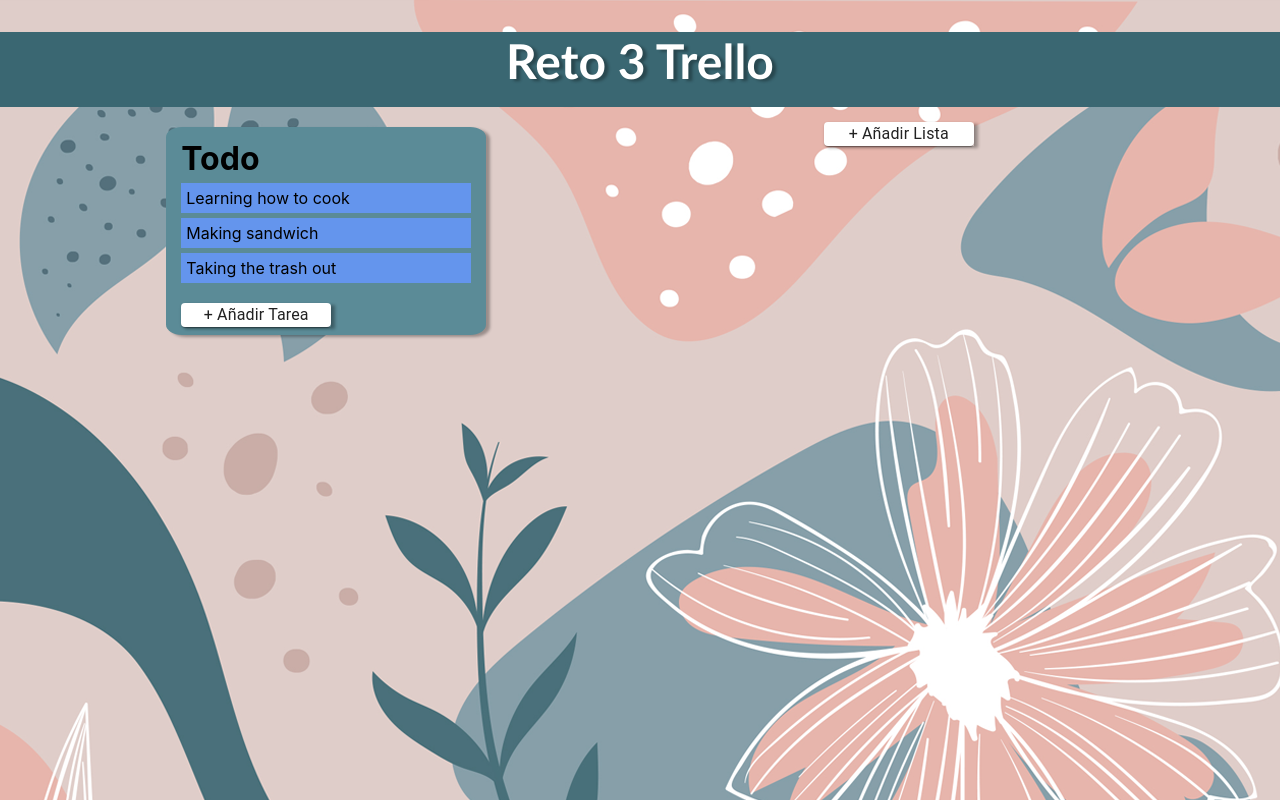
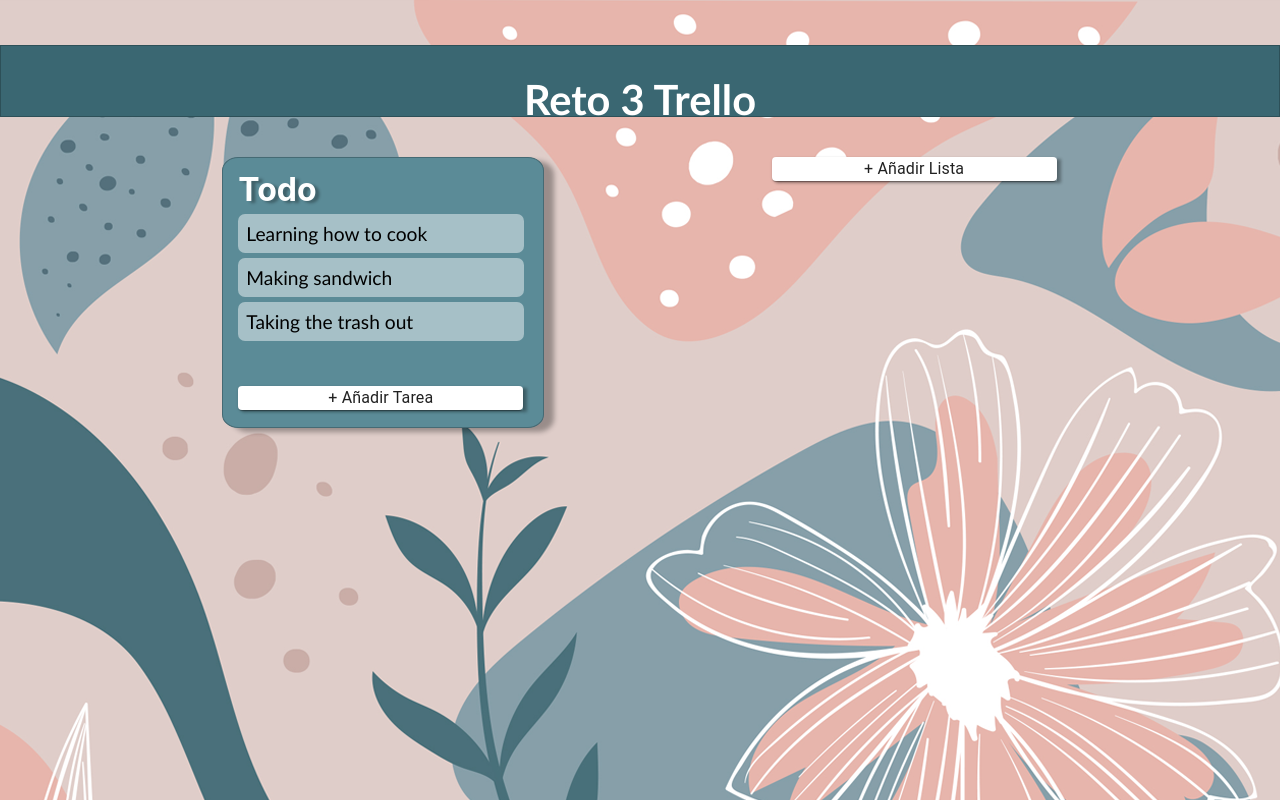
Before and after one commit to creativa-nk/Reto3, a React (Create React App) app: page / in a window 1280 px wide. Built offline with nearby package versions, Linux system fonts and the light colour scheme.

Commit message:
añadeiendo clases y estilos

```diff
--- a/src/App.css
+++ b/src/App.css
@@ -1,68 +1,88 @@
 .encabezado{
+    margin-top: 45px;
     background-color: rgb(58, 103, 114);
+    border:1px solid rgb(45, 80, 88);
     color: white;
     font-family: 'Gill Sans', 'Gill Sans MT', Calibri, 'Trebuchet MS', sans-serif;
     text-align: center;
+    height: 70px;
+    font-size: 1.3rem;
+}
+.textoEncabezado{
+    margin-top: 8px;
     text-shadow: rgba(0, 0, 0, 0.315) 4px 2px 3px ;
-    height: 75px;
-    font-size: 1.5rem;
-}
-
-
-body{
-
 }
 
 .App{
     display: flex;
     flex-direction: row;
-    justify-content: space-around;
+    justify-content: space-evenly;
 }
 
 .lista{
-    margin-top: 20px;
+    margin-top: 40px;
     background-color:rgb(91, 139, 151);
     width: 300px;
     height:auto;
-    padding: 7px 10px 8px;
+    padding: 7px 10px 17px;
+    border:1px solid rgb(69, 106, 116);
     border-radius: 5%;
     display:flex;
-    box-shadow:4px 2px 3px rgba(0, 0, 0, 0.315);
+    box-shadow:10px 4px 5px rgba(0, 0, 0, 0.315);
 }
 
 .tituloLista{
     margin:5px;
+    color: white;
+    text-shadow: rgba(0, 0, 0, 0.315) 4px 2px 3px ;
 }
 
 .tarea{
-    background-color: cornflowerblue;
+    background-color: rgba(255, 255, 255, 0.459);
     height: auto;
-    width:280px;
-    padding: 5px;
+    width: 270px;
+    padding: 8px;
     margin:5px ;
+    border-radius: 7px;
+    font-family: 'Gill Sans', 'Gill Sans MT', Calibri, 'Trebuchet MS', sans-serif;
+    font-size: 1.2rem ;
 }
 
-.inputConteiner{
-    background-color:;
+/* .inputConteiner{
+    background-color:red;
     height: auto;
     width: 200px;
 }
 
-/* .inputConteiner:hover{
+ .inputConteiner:hover{
     background-color: rgb(114, 124, 114);
+} */
+
+
+.containetInputCard{
+    background-color:rgba(138, 192, 194, 0.637);
+    border: 1px solid rgba(73, 99, 100, 0.513);
+    margin-top: 40px;
+    margin-left: 4px ;
+    width: 265px;
+    height:auto;
+    padding: 7px 10px 8px;
+    border-radius: 5px;
+    box-shadow:5px 4px 5px rgba(0, 0, 0, 0.315);
 }
- */
+
+
 .inputCard{
     margin-top:15px ;
     margin-left:5px ;
-    width: 290px;
+    width: auto;
     height: auto;
 }
 
 .btnAdd{
-    margin-top:15px ;
+    margin-top:40px ;
     margin-left:5px ;
-    width: 150px;
+    width: 285px;
     text-align: center;
     box-shadow:4px 2px 3px rgba(0, 0, 0, 0.315);
     cursor: pointer;
--- a/src/components/InputCard.js
+++ b/src/components/InputCard.js
@@ -23,7 +23,7 @@ export default function InputCard({setOpen,listId,type}){
 
 
     return(
-        <div>
+        <div  className='containetInputCard'>
              <div>
                  <Paper className='inputCard'>
                 <InputBase
```
